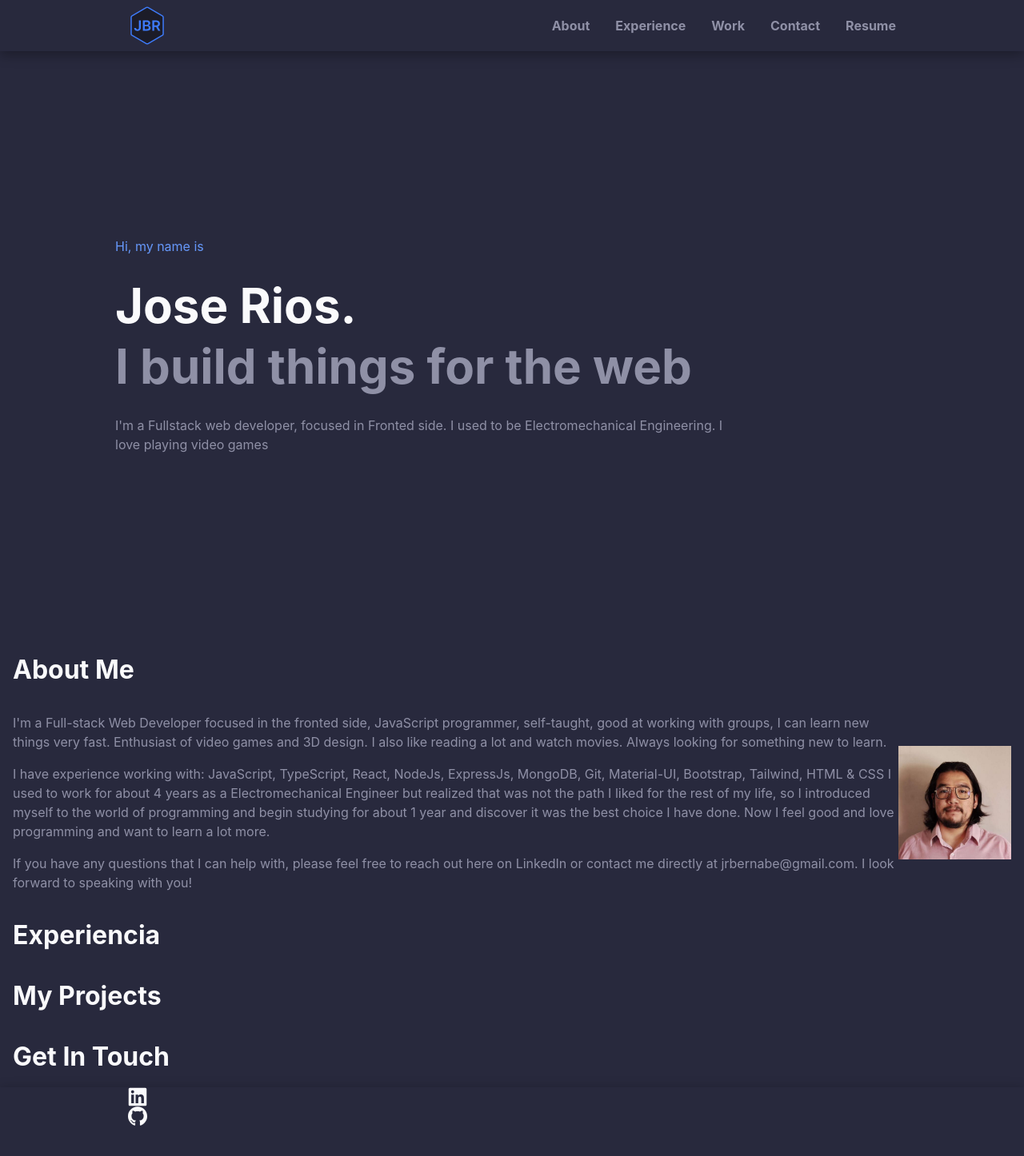
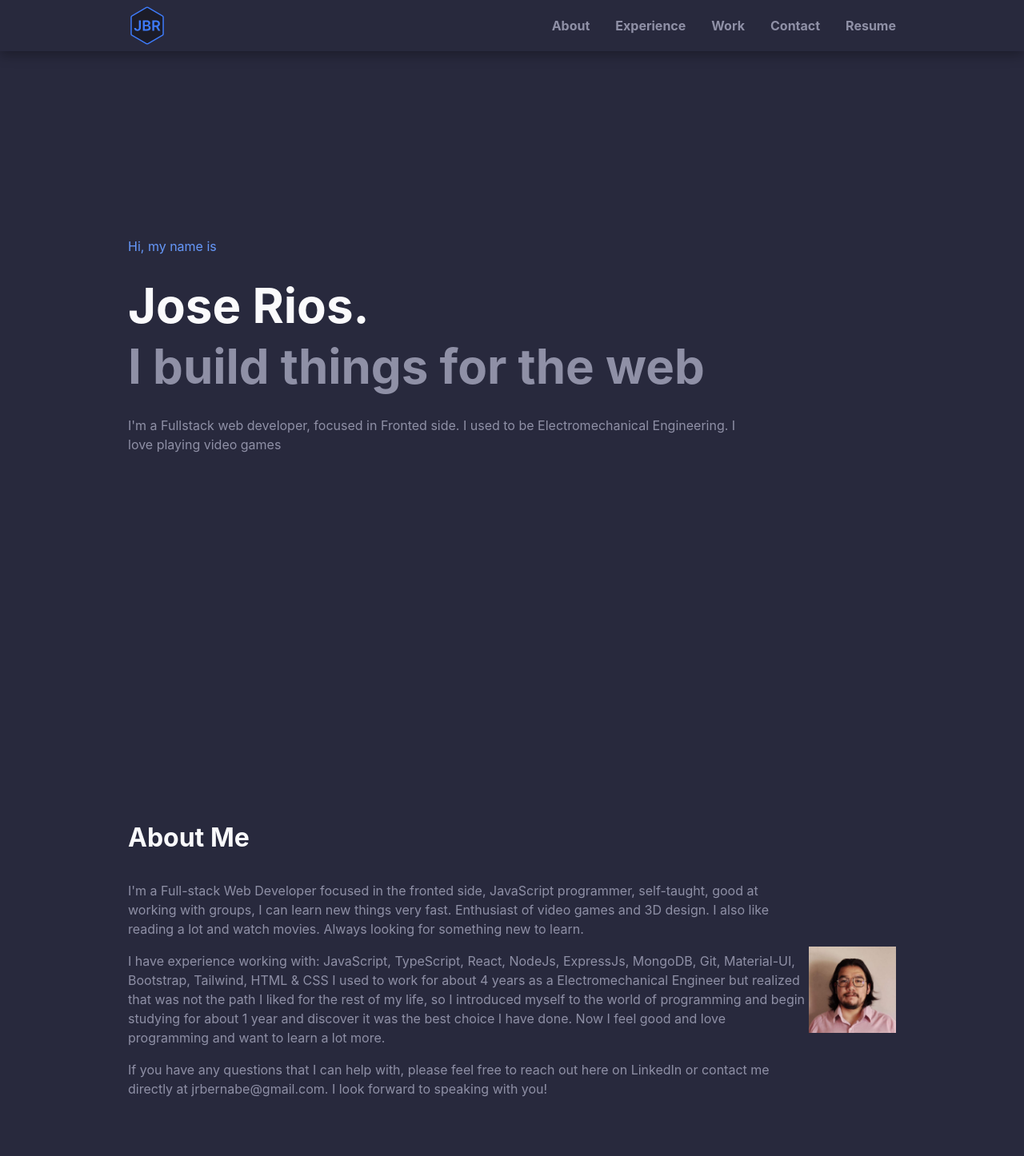
Before and after one commit to Jos017/portfolio-jose-rios, a React (Vite) app: page / in a window 1280 px wide. Shown: the top 1446 px of the page at 80% size. Before the commit the page ends 1424 px from the top, so only its background shows below. Built offline with nearby package versions, Linux system fonts and the light colour scheme.

Commit message:
Set max width and min height for navbar, footer, and sections

```diff
--- a/src/pages/About.tsx
+++ b/src/pages/About.tsx
@@ -2,7 +2,7 @@ import profilePic from '../assets/images/profilePic.jpg';
 
 const About = () => {
   return (
-    <section className="flex flex-col justify-center w-full mx-auto p-4">
+    <section className="mx-auto flex min-h-screen w-full flex-col justify-center">
       <div className="flex flex-col gap-8">
         <h2>About Me</h2>
         <div className="flex items-center">
--- a/src/pages/Contact.tsx
+++ b/src/pages/Contact.tsx
@@ -1,6 +1,6 @@
 const Contact = () => {
   return (
-    <section className="flex flex-col justify-center w-full mx-auto p-4">
+    <section className="mx-auto flex min-h-[calc(100vh-4rem)] w-full flex-col justify-center">
       <h2>Get In Touch</h2>
     </section>
   );
--- a/src/pages/Experience.tsx
+++ b/src/pages/Experience.tsx
@@ -1,6 +1,6 @@
 const Experience = () => {
   return (
-    <section className="flex flex-col justify-center w-full mx-auto p-4">
+    <section className="mx-auto flex min-h-screen w-full flex-col justify-center">
       <h2>Experiencia</h2>
     </section>
   );
--- a/src/pages/Hero.tsx
+++ b/src/pages/Hero.tsx
@@ -1,6 +1,6 @@
 const Hero = () => {
   return (
-    <section className="mx-auto flex min-h-[calc(100vh-4rem)] w-full max-w-screen-lg flex-col justify-center p-4">
+    <section className="mx-auto flex min-h-[calc(100vh-4rem)] w-full flex-col justify-center">
       <div className="flex h-full max-w-3xl flex-col items-start justify-center gap-y-4 sm:gap-y-8">
         <p className="text-primary-lighter">Hi, my name is</p>
         <div>
--- a/src/pages/Home.tsx
+++ b/src/pages/Home.tsx
@@ -6,8 +6,8 @@ import Projects from './Projects';
 
 const Home = () => {
   return (
-    <main>
-      <Hero/>
+    <main className="mx-auto max-w-screen-lg px-4 sm:px-8">
+      <Hero />
       <About />
       <Experience />
       <Projects />
--- a/src/pages/Projects.tsx
+++ b/src/pages/Projects.tsx
@@ -1,6 +1,6 @@
 const Projects = () => {
   return (
-    <section className="flex flex-col justify-center w-full mx-auto p-4">
+    <section className="mx-auto flex min-h-screen w-full flex-col justify-center">
       <h2>My Projects</h2>
     </section>
   );
```
